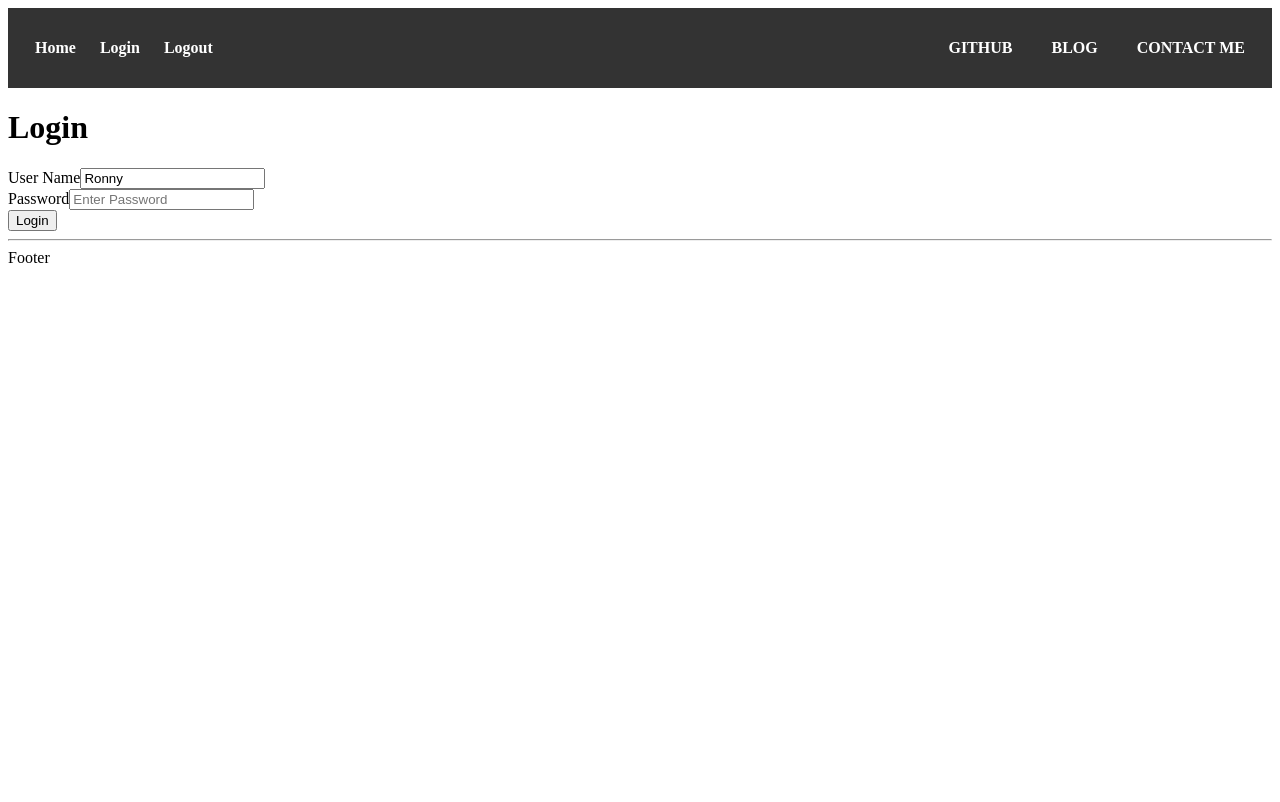
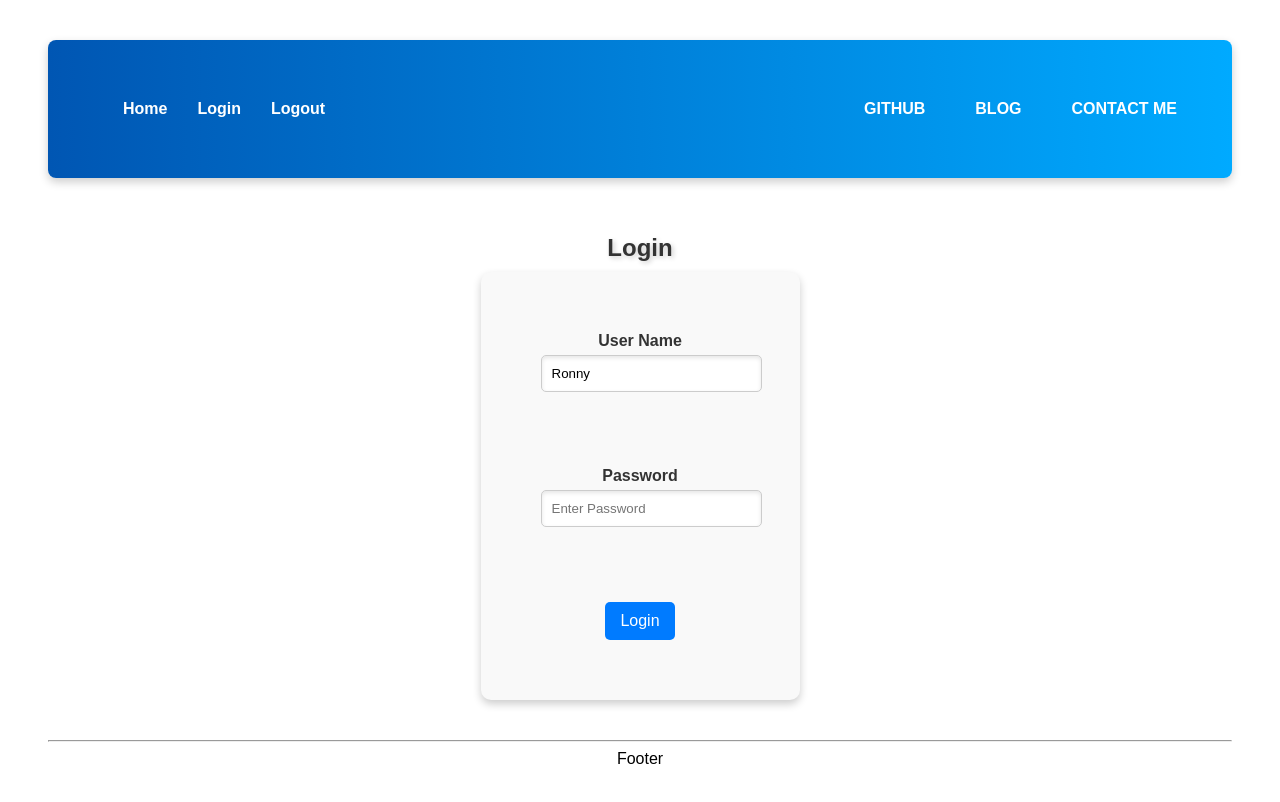
Before and after one commit to Qiydaar23/ReactRefresher, a React (Create React App) app: page / in a window 1280 px wide. Shown: the top 802 px of the page. Built offline with nearby package versions, Linux system fonts and the light colour scheme.

Commit message:
css changes

```diff
--- a/src/components/ListToDos.jsx
+++ b/src/components/ListToDos.jsx
@@ -1,21 +1,19 @@
-import { useState } from "react"
+import { useState } from "react";
+import "./listTodos.css";  // Import the CSS file
 
-function ListToDos(){
-
-    const today = new Date()
-
-    const targetDate = new Date(today.getFullYear()+12, today.getMonth(), today.getDay())
+function ListToDos() {
+    const today = new Date();
+    const targetDate = new Date(today.getFullYear() + 12, today.getMonth(), today.getDate()); // Fixed today.getDay() to today.getDate()
 
     const todos = [
-        {id:1, description: 'Learn AWS', done: false, targetDate: targetDate}, ,
-        {id:2, description: 'Learn C++',done: false, targetDate: targetDate},
-        {id:3, description: 'Learn C',done: false, targetDate: targetDate},
-        {id:4, description: 'Learn More',done: false, targetDate: targetDate},
-        {id:5, description: 'Learn To Learn',done: false, targetDate: targetDate}
-    ]
+        { id: 1, description: 'Learn AWS', done: false, targetDate: targetDate },
+        { id: 2, description: 'Learn C++', done: false, targetDate: targetDate },
+        { id: 3, description: 'Learn C', done: false, targetDate: targetDate },
+        { id: 4, description: 'Learn More', done: false, targetDate: targetDate },
+        { id: 5, description: 'Learn To Learn', done: false, targetDate: targetDate }
+    ];
 
-
-    return(
+    return (
         <div>
             <h1>Things You Want To Do</h1>
             <h6>Todo Details</h6>
@@ -30,21 +28,19 @@ function ListToDos(){
                         </tr>
                     </thead>
                     <tbody>
-                        {
-                            todos.map((todo)=>(
+                        {todos.map((todo) => (
                             <tr key={todo.id}>
                                 <td>{todo.id}</td>
                                 <td>{todo.description}</td>
                                 <td>{todo.done.toString()}</td>
                                 <td>{todo.targetDate.toDateString()}</td>
                             </tr>
-                            ))
-                        }
-
+                        ))}
                     </tbody>
                 </table>
             </div>
         </div>
-    )
+    );
 }
-export default ListToDos
+
+export default ListToDos;
--- a/src/components/Login.jsx
+++ b/src/components/Login.jsx
@@ -1,15 +1,16 @@
 import { useState } from 'react';
 import { useNavigate } from 'react-router-dom';
+import "./login.css";
 
 function Login() {
-    const [userName, setUserName] = useState("Ronny"); // Fixed typo
+    const [userName, setUserName] = useState("Ronny");
     const [password, setPassword] = useState("");
-    const [showSuccessMessage, setShowSuccessMessage] = useState(false); // Fixed typo
+    const [showSuccessMessage, setShowSuccessMessage] = useState(false);
     const [showErrorMessage, setShowErrorMessage] = useState(false);
     const navigate = useNavigate();
 
     function handleUserName(e) {
-        setUserName(e.target.value); // Fixed typo
+        setUserName(e.target.value);
     }
 
     function handlePassword(e) {
@@ -17,7 +18,7 @@ function Login() {
     }
 
     function handleSubmit(e) {
-        e.preventDefault(); // Prevents form from refreshing the page
+        e.preventDefault();
         if (userName === "Ronny" && password === "password") {
             setShowSuccessMessage(true);
             setShowErrorMessage(false);
@@ -55,7 +56,7 @@ function Login() {
                     />
                 </div>
                 <div>
-                    <button type="submit">Login</button> {/* Added type="submit" */}
+                    <button type="submit">Login</button>
                 </div>
             </form>
         </div>
--- a/src/components/header.css
+++ b/src/components/header.css
@@ -1,30 +1,66 @@
 /* Header Styling */
 header {
-    background-color: #333;
-    padding: 15px;
+    background: linear-gradient(90deg, #0056b3, #00aaff); /* Modern gradient background */
+    padding: 20px;
     display: flex;
     justify-content: space-between;
     align-items: center;
+    box-shadow: 0px 4px 10px rgba(0, 0, 0, 0.2);
+    border-radius: 8px;
+}
+
+/* Logo / Brand Section */
+.logo {
+    font-size: 24px;
+    font-weight: bold;
+    color: white;
+    text-transform: uppercase;
+    margin-left: 20px;
 }
 
 /* Navigation Bar */
 .nav-bar {
     list-style-type: none;
     display: flex;
-    gap: 15px;
+    gap: 20px;
+    margin-right: 20px;
 }
 
-/* Navigation Links */
+/* Navigation Links - Always Visible */
 .nav-item a, header a {
     text-decoration: none;
-    color: white;
+    color: #fff; /* Always visible in white */
     font-weight: bold;
-    padding: 8px 12px;
-    transition: color 0.3s ease-in-out;
+    font-size: 16px;
+    padding: 10px 15px;
+    border-radius: 5px;
+    position: relative;
+    transition: all 0.3s ease-in-out;
 }
 
+/* "Magical" Hover Effect */
 .nav-item a:hover, header a:hover {
-    color: #ffcc00;
+    color: #fff;
+    text-shadow: 0 0 5px #ffcc00, 0 0 10px #ffcc00, 0 0 15px #ffcc00, 0 0 20px #ff9900; /* Glowing effect */
+    transform: scale(1.1);
+}
+
+/* Add Underline Animation */
+.nav-item a::after {
+    content: "";
+    position: absolute;
+    width: 0;
+    height: 3px;
+    background: #ffcc00;
+    left: 50%;
+    bottom: -5px;
+    transition: all 0.3s ease-in-out;
+}
+
+/* Underline Expands on Hover */
+.nav-item a:hover::after {
+    width: 100%;
+    left: 0;
 }
 
 /* Responsive Design */
@@ -32,10 +68,18 @@ header {
     header {
         flex-direction: column;
         align-items: center;
+        text-align: center;
+        padding: 15px;
     }
 
     .nav-bar {
         flex-direction: column;
         align-items: center;
+        padding: 10px 0;
+    }
+
+    .nav-item a {
+        font-size: 18px;
+        padding: 12px 20px;
     }
 }
--- /dev/null
+++ b/src/components/listTodos.css
@@ -0,0 +1,66 @@
+
+div {
+    font-family: Arial, sans-serif;
+    text-align: center;
+    margin: 20px;
+}
+
+
+h1 {
+    color: #333;
+    font-size: 24px;
+    margin-bottom: 10px;
+}
+
+h6 {
+    color: #666;
+    font-size: 16px;
+    margin-bottom: 15px;
+}
+
+table {
+    width: 80%;
+    margin: 0 auto;
+    border-collapse: collapse;
+    box-shadow: 0px 4px 8px rgba(0, 0, 0, 0.2);
+}
+
+thead {
+    background-color: #007bff;
+    color: white;
+}
+
+thead td {
+    padding: 10px;
+    font-weight: bold;
+}
+
+
+tbody tr {
+    border-bottom: 1px solid #ddd;
+}
+
+tbody td {
+    padding: 10px;
+    color: #333;
+}
+
+
+tbody tr:nth-child(even) {
+    background-color: #f9f9f9;
+}
+
+
+tbody tr:hover {
+    background-color: #e0e0e0;
+}
+
+@media (max-width: 768px) {
+    table {
+        width: 100%;
+    }
+
+    td {
+        font-size: 14px;
+    }
+}
--- /dev/null
+++ b/src/components/login.css
@@ -0,0 +1,79 @@
+
+div {
+    font-family: 'Arial', sans-serif;
+    text-align: center;
+    padding: 20px;
+}
+
+
+form {
+    display: inline-block;
+    background-color: #f9f9f9;
+    padding: 20px;
+    border-radius: 10px;
+    box-shadow: 0px 4px 8px rgba(0, 0, 0, 0.2);
+}
+
+
+label {
+    display: block;
+    font-weight: bold;
+    margin-bottom: 5px;
+    color: #333;
+}
+
+
+input {
+    width: 100%;
+    padding: 10px;
+    margin-bottom: 15px;
+    border: 1px solid #ccc;
+    border-radius: 5px;
+    box-shadow: inset 0px 2px 4px rgba(0, 0, 0, 0.1);
+    transition: all 0.3s ease-in-out;
+}
+
+
+input:focus {
+    border-color: #007bff;
+    outline: none;
+    box-shadow: 0px 0px 6px rgba(0, 123, 255, 0.6);
+}
+
+
+button {
+    background-color: #007bff;
+    color: white;
+    padding: 10px 15px;
+    border: none;
+    border-radius: 5px;
+    cursor: pointer;
+    font-size: 16px;
+    transition: background-color 0.3s ease-in-out, transform 0.2s;
+}
+
+
+button:hover {
+    background-color: #0056b3;
+    transform: scale(1.05);
+}
+
+
+.successMessage {
+    color: green;
+    font-weight: bold;
+    margin-bottom: 10px;
+}
+
+.errorMessage {
+    color: red;
+    font-weight: bold;
+    margin-bottom: 10px;
+}
+
+
+@media (max-width: 480px) {
+    form {
+        width: 90%;
+    }
+}
--- /dev/null
+++ b/src/components/welcome.css
@@ -0,0 +1,72 @@
+
+.welcome-container {
+    font-family: 'Arial', sans-serif;
+    text-align: center;
+    margin-top: 50px;
+    padding: 20px;
+    background: linear-gradient(135deg, #ff9a9e, #fad0c4);
+    border-radius: 15px;
+    width: 50%;
+    margin-left: auto;
+    margin-right: auto;
+    box-shadow: 0px 4px 10px rgba(0, 0, 0, 0.2);
+    animation: fadeIn 1.2s ease-in-out;
+}
+
+
+h1 {
+    font-size: 28px;
+    color: #333;
+    margin-bottom: 20px;
+    text-shadow: 2px 2px 5px rgba(0, 0, 0, 0.2);
+}
+
+
+.welcome-link {
+    display: inline-block;
+    text-decoration: none;
+    font-size: 18px;
+    font-weight: bold;
+    color: white;
+    background: linear-gradient(90deg, #007bff, #00d4ff);
+    padding: 12px 20px;
+    border-radius: 8px;
+    transition: all 0.3s ease-in-out;
+    box-shadow: 0px 4px 6px rgba(0, 0, 0, 0.2);
+}
+
+
+.welcome-link:hover {
+    background: linear-gradient(90deg, #ffcc00, #ff9900);
+    color: #fff;
+    box-shadow: 0 0 10px #ffcc00, 0 0 20px #ff9900, 0 0 30px #ffcc00;
+    transform: scale(1.05);
+}
+
+
+@keyframes fadeIn {
+    from {
+        opacity: 0;
+        transform: translateY(-10px);
+    }
+    to {
+        opacity: 1;
+        transform: translateY(0);
+    }
+}
+
+
+@media (max-width: 768px) {
+    .welcome-container {
+        width: 80%;
+    }
+
+    h1 {
+        font-size: 24px;
+    }
+
+    .welcome-link {
+        font-size: 16px;
+        padding: 10px 16px;
+    }
+}
--- a/src/components/welcome.jsx
+++ b/src/components/welcome.jsx
@@ -1,7 +1,8 @@
 import { Link, useParams } from "react-router-dom";
+import "./Welcome.css";
 
 function Welcome() {
-    const { username } = useParams(); // Correct usage of useParams()
+    const { username } = useParams();
 
     return (
         <>
```
Lines whose indentation alone changed are shown as unchanged.
